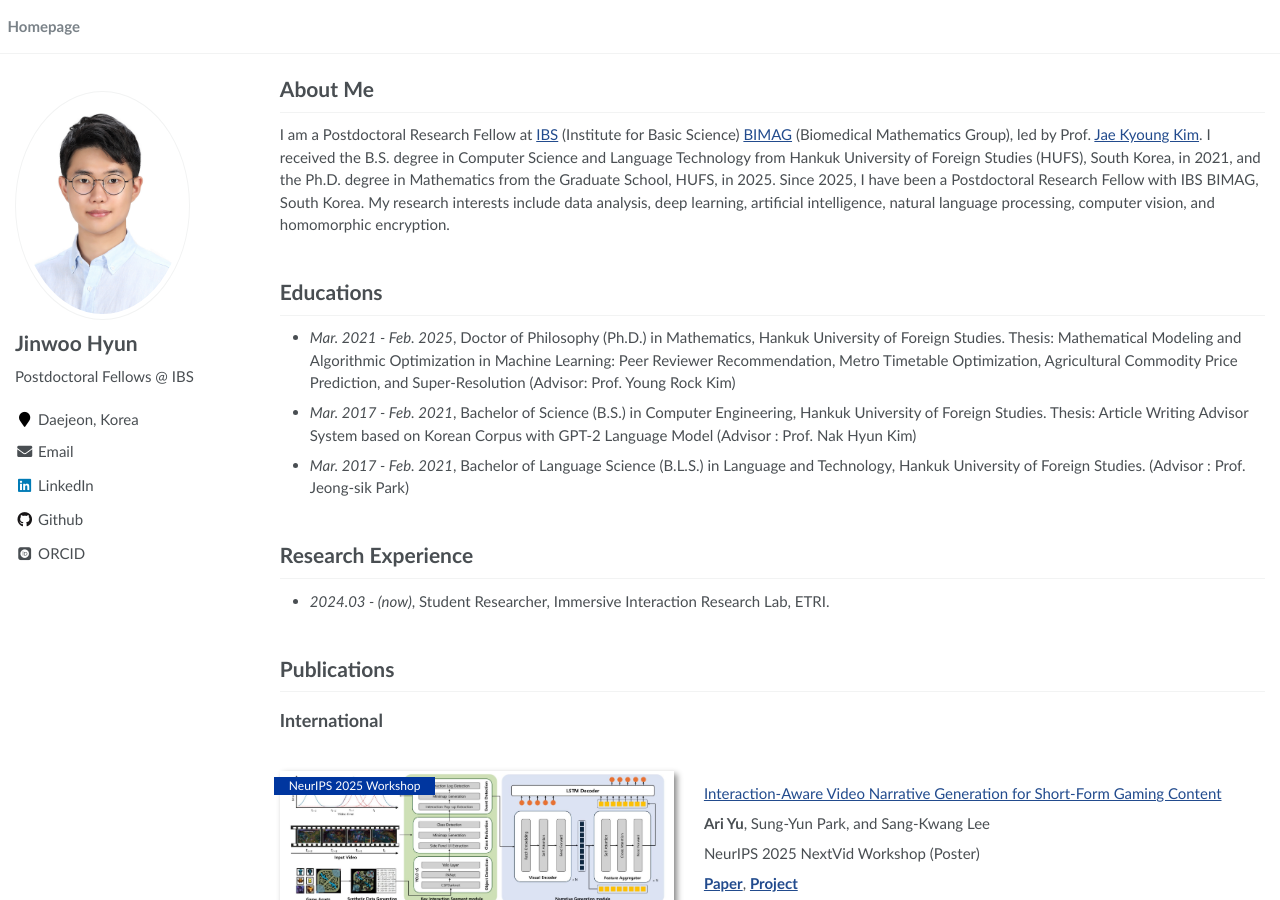
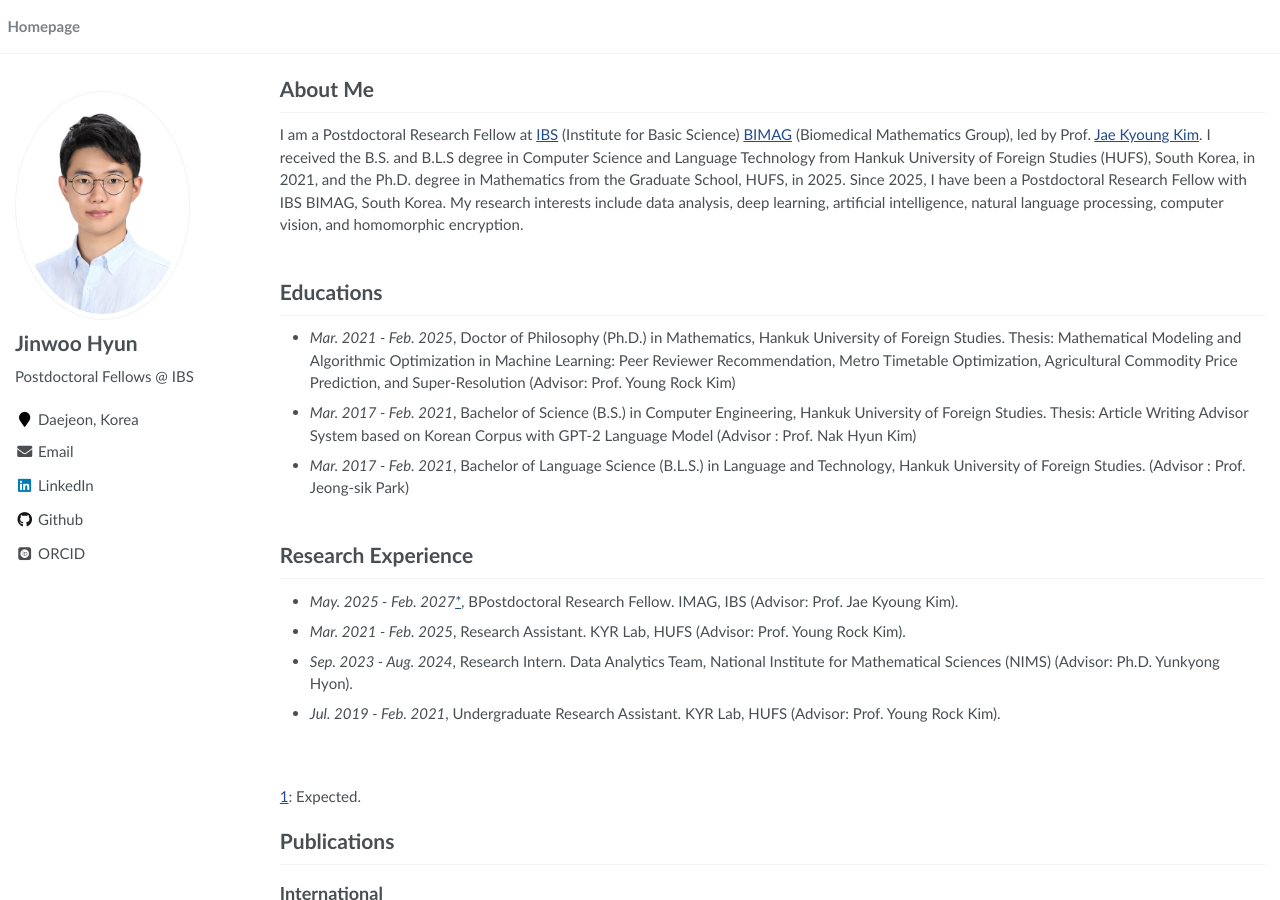
Before and after one commit to JW-George/JW-George.github.io, a Jekyll site: the page built from index.md, in a window 1280 px wide and 900 px high. Built offline with Jekyll 4.4.1, drawn with Linux system fonts in a browser that asks for light colours; some web fonts are replaced.

Commit message:
Update index.md

```diff
--- a/index.md
+++ b/index.md
@@ -16,7 +16,7 @@ author_profile: true
 
 # About Me
 
-I am a Postdoctoral Research Fellow at [IBS](https://www.ibs.re.kr) (Institute for Basic Science) [BIMAG](https://www.ibs.re.kr/bimag) (Biomedical Mathematics Group), led by Prof. [Jae Kyoung Kim](http://mathsci.kaist.ac.kr/~jaekkim/). I received the B.S. degree in Computer Science and Language Technology from Hankuk University of Foreign Studies (HUFS), South Korea, in 2021, and the Ph.D. degree in Mathematics from the Graduate School, HUFS, in 2025. Since 2025, I have been a Postdoctoral Research Fellow with IBS BIMAG, South Korea. My research interests include data analysis, deep learning, artificial intelligence, natural language processing, computer vision, and homomorphic encryption.
+I am a Postdoctoral Research Fellow at [IBS](https://www.ibs.re.kr) (Institute for Basic Science) [BIMAG](https://www.ibs.re.kr/bimag) (Biomedical Mathematics Group), led by Prof. [Jae Kyoung Kim](http://mathsci.kaist.ac.kr/~jaekkim/). I received the B.S. and B.L.S degree in Computer Science and Language Technology from Hankuk University of Foreign Studies (HUFS), South Korea, in 2021, and the Ph.D. degree in Mathematics from the Graduate School, HUFS, in 2025. Since 2025, I have been a Postdoctoral Research Fellow with IBS BIMAG, South Korea. My research interests include data analysis, deep learning, artificial intelligence, natural language processing, computer vision, and homomorphic encryption.
 <br>
 <br>
 
@@ -27,6 +27,7 @@ I am a Postdoctoral Research Fellow at [IBS](https://www.ibs.re.kr) (Institute f
  -->
 
 # Educations
+
 - *Mar. 2021 - Feb. 2025*, Doctor of Philosophy (Ph.D.) in Mathematics, Hankuk University of Foreign Studies. Thesis: Mathematical Modeling and Algorithmic Optimization in Machine Learning: Peer Reviewer Recommendation,  Metro Timetable Optimization, Agricultural Commodity Price Prediction, and Super-Resolution (Advisor: Prof. Young Rock Kim)
 - *Mar. 2017 - Feb. 2021*, Bachelor of Science (B.S.) in Computer Engineering, Hankuk University of Foreign Studies. Thesis: Article Writing Advisor System based on Korean Corpus with GPT-2 Language Model (Advisor : Prof. Nak Hyun Kim)
 - *Mar. 2017 - Feb. 2021*, Bachelor of Language Science (B.L.S.) in Language and Technology, Hankuk University of Foreign Studies. (Advisor : Prof. Jeong-sik Park)
@@ -35,10 +36,14 @@ I am a Postdoctoral Research Fellow at [IBS](https://www.ibs.re.kr) (Institute f
 
 
 # Research Experience
-- *2024.03 - (now)*, Student Researcher, Immersive Interaction Research Lab, ETRI.
+- *May. 2025 - Feb. 2027[\*](#footnote_1)*, BPostdoctoral Research Fellow. IMAG, IBS (Advisor: Prof. Jae Kyoung Kim).
+- *Mar. 2021 - Feb. 2025*, Research Assistant. KYR Lab, HUFS (Advisor: Prof. Young Rock Kim).
+- *Sep. 2023 - Aug. 2024*, Research Intern. Data Analytics Team, National Institute for Mathematical Sciences (NIMS) (Advisor: Ph.D. Yunkyong Hyon).
+- *Jul. 2019 - Feb. 2021*, Undergraduate Research Assistant. KYR Lab, HUFS (Advisor: Prof. Young Rock Kim).
+
 <br>
 <br>
-
+<a name="footnote_1">1</a>: Expected.
 
 # Publications
 
```
